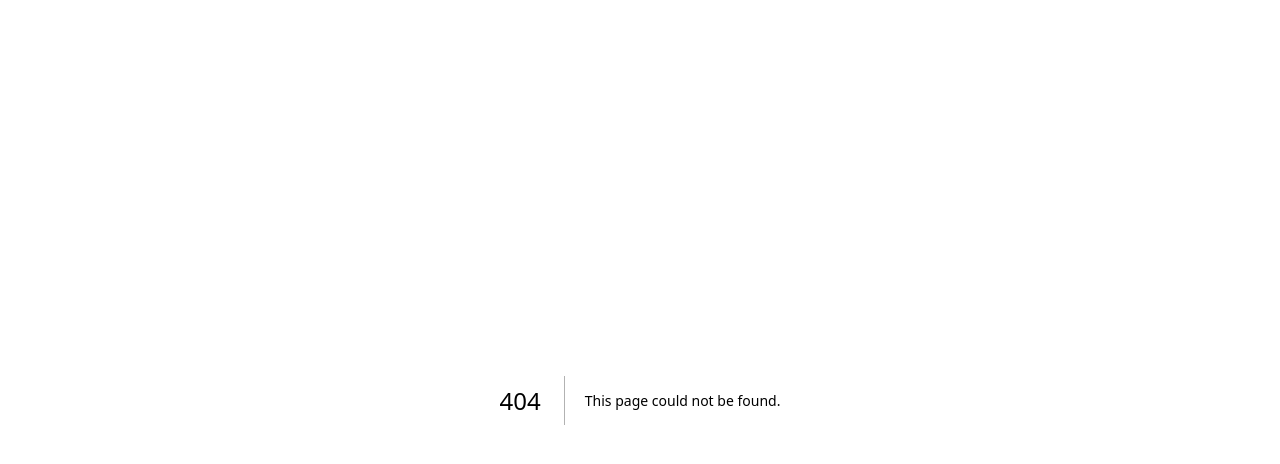
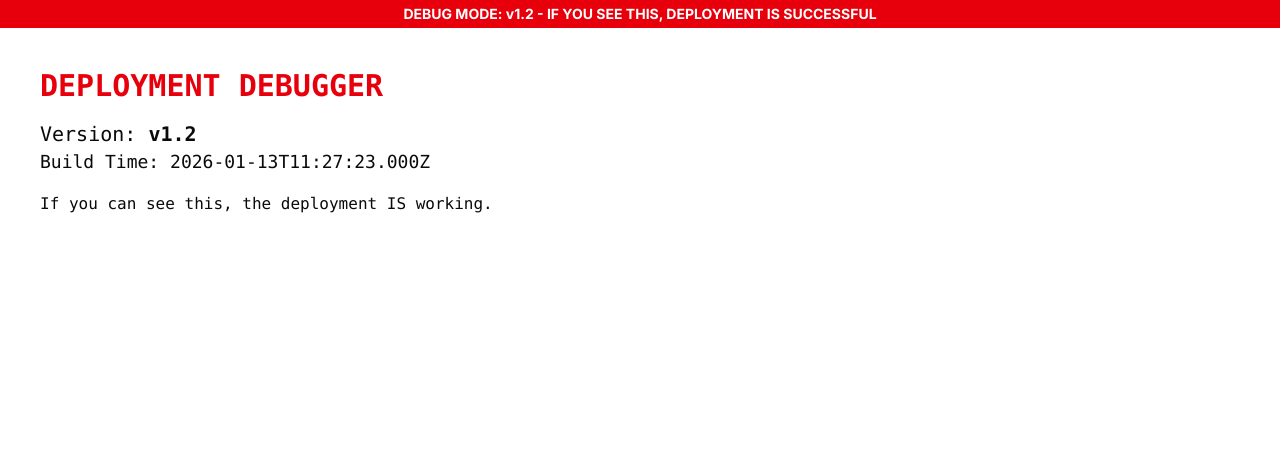
Before and after one commit to sogutlumesut-blip/pod-platform, a Next.js app in the folder frontend/: page /debug-version in a window 1280 px wide. Before the commit this address had no page. Shown: the top 464 px of the page. Built offline with nearby package versions, Linux system fonts and the light colour scheme.

Commit message:
Debug: Add /debug-version page and layout banner v1.2

```diff
--- /dev/null
+++ b/frontend/app/debug-version/page.tsx
@@ -0,0 +1,10 @@
+export default function DebugVersionPage() {
+    return (
+        <div className="p-10 font-mono">
+            <h1 className="text-3xl font-bold text-red-600">DEPLOYMENT DEBUGGER</h1>
+            <p className="text-xl mt-4">Version: <strong>v1.2</strong></p>
+            <p className="text-lg">Build Time: {new Date().toISOString()}</p>
+            <p className="mt-4">If you can see this, the deployment IS working.</p>
+        </div>
+    );
+}
--- a/frontend/app/layout.tsx
+++ b/frontend/app/layout.tsx
@@ -20,6 +20,9 @@ export default function RootLayout({
   return (
     <html lang="en" suppressHydrationWarning>
       <body className={cn(inter.className, "min-h-screen bg-background font-sans antialiased")}>
+        <div className="bg-red-600 text-white text-center text-sm font-bold p-1">
+          DEBUG MODE: v1.2 - IF YOU SEE THIS, DEPLOYMENT IS SUCCESSFUL
+        </div>
         {children}
         <Toaster />
       </body>
```
